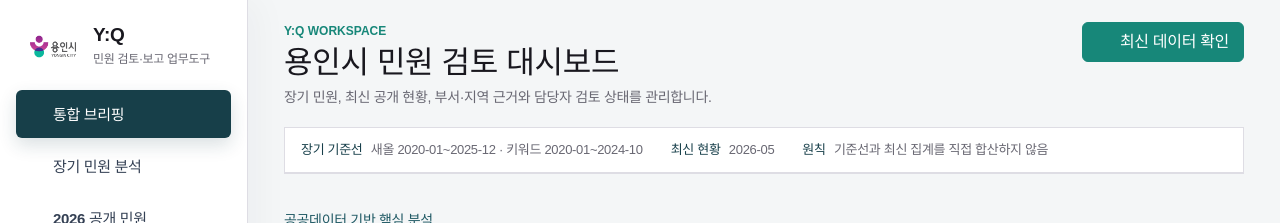
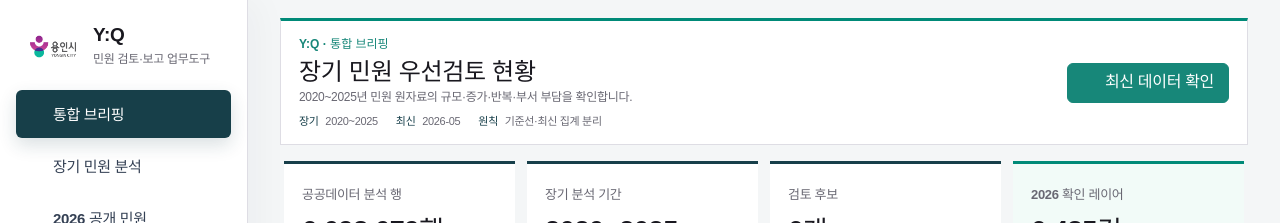
Before and after one commit to dytc880915-commits/y-priority-ai-demo, a React (Vite) app: page / in a window 1280 px wide. Shown: the top 223 px of the page. Built offline with nearby package versions, Linux system fonts and the light colour scheme; some icons are missing.

Commit message:
Consolidate dashboard headers for more workspace

```diff
--- a/src/UnifiedApp.tsx
+++ b/src/UnifiedApp.tsx
@@ -30,6 +30,16 @@ const pages: Array<{ id: PageId; label: string; icon: typeof ChartLine }> = [
   { id: "report", label: "실행 보고", icon: BookOpen },
   { id: "sources", label: "데이터 근거", icon: Download },
 ];
+const pageMeta: Record<PageId, { title: string; description: string }> = {
+  overview: { title: "장기 민원 우선검토 현황", description: "2020~2025년 민원 원자료의 규모·증가·반복·부서 부담을 확인합니다." },
+  trend: { title: "장기 민원 추세 분석", description: "전체는 공통 1~10월 연도별, 특정 연도는 월별로 비교합니다." },
+  official2026: { title: "2026년 공개 민원 분석", description: "용인시 공개 상세 6,435건을 장기점수와 분리해 최신 확인등급으로 분석합니다." },
+  operations: { title: "부서·지역 업무 부담", description: "처리부서와 민원명에 명시된 근거만 사용해 업무량과 지역 변화를 비교합니다." },
+  context: { title: "도시 맥락 지표", description: "인구·경제·뉴스·SNS 지표를 민원 원인이 아닌 검토 맥락으로 확인합니다." },
+  priority: { title: "통합 검토 큐", description: "장기 기준점수와 2026 최신 확인등급을 나란히 보고 담당자가 판단합니다." },
+  report: { title: "의사결정 메모", description: "선택 이슈의 장기 근거, 최신 확인, 담당자 상태를 보고서로 정리합니다." },
+  sources: { title: "데이터 근거와 한계", description: "사용 데이터의 출처·기간·역할과 해석 제한을 확인합니다." },
+};
 const liveUrl = "https://live-proxy-sooty.vercel.app/api/yongin-dashboard";
 const number = (value: number) => new Intl.NumberFormat("ko-KR").format(value);
 const month = (value: string) =>
@@ -299,13 +309,15 @@ export default function UnifiedApp() {
       </aside>
       <main data-active-page={active}>
         <header className="topbar integrated-topbar">
-          <div>
-            <span className="product-kicker">Y:Q WORKSPACE</span>
-            <h1>용인시 민원 검토 대시보드</h1>
-            <p>
-              장기 민원, 최신 공개 현황, 부서·지역 근거와 담당자 검토 상태를
-              관리합니다.
-            </p>
+          <div className="workspace-heading">
+            <span className="product-kicker">Y:Q · {pages.find((page) => page.id === active)?.label}</span>
+            <h1>{pageMeta[active].title}</h1>
+            <p>{pageMeta[active].description}</p>
+            <div className="compact-meta">
+              <span><b>장기</b> 2020~2025</span>
+              <span><b>최신</b> {month(official.latestMonth)}</span>
+              <span><b>원칙</b> 기준선·최신 집계 분리</span>
+            </div>
           </div>
           <button
             className="official-refresh"
@@ -321,21 +333,6 @@ export default function UnifiedApp() {
             {refresh.message}
           </div>
         )}
-        <div className="data-period-strip">
-          <span>
-            <b>장기 기준선</b> 새올 {data.baseline.period.saeol.min}~
-            {data.baseline.period.saeol.max} · 키워드{" "}
-            {data.baseline.period.keyword.min}~
-            {data.baseline.period.keyword.max}
-          </span>
-          <span>
-            <b>최신 현황</b> {month(official.latestMonth)}
-          </span>
-          <span>
-            <b>원칙</b> 기준선과 최신 집계를 직접 합산하지 않음
-          </span>
-        </div>
-
         <section id="overview" className="section-block">
           <div className="section-title">
             <span>공공데이터 기반 핵심 분석</span>
--- a/src/styles.css
+++ b/src/styles.css
@@ -543,8 +543,15 @@ td small { font-size: 12px; }
 .bundle-status span, .bundle-status small { display: block; color: var(--muted); font-size: 11px; }
 .bundle-status strong { display: block; margin: 2px 0; color: var(--integrated-green); font-size: 23px; }
 .bundle-status p { margin: 2px 0 5px; font-weight: 800; }
-.integrated-topbar { align-items: flex-start; }
-.integrated-topbar h1 { font-size: 31px; }
+.integrated-topbar { max-width: none; margin: -4px -4px 0; padding: 14px 18px; align-items: center; border: 1px solid var(--line); border-top: 3px solid var(--integrated-green); background: #fff; }
+.integrated-topbar h1 { margin-top: 1px; font-size: 24px; }
+.integrated-topbar p { margin-top: 1px; font-size: 12px; }
+.workspace-heading { min-width: 0; }
+.compact-meta { display: flex; gap: 18px; margin-top: 7px; color: var(--muted); font-size: 11px; }
+.compact-meta span { white-space: nowrap; }
+.compact-meta b { margin-right: 4px; color: var(--integrated-navy); }
+.unified-app .section-block { padding-top: 16px; border-top: 0; }
+.unified-app .section-title { display: none; }
 .data-period-strip { display: flex; gap: 28px; margin: 14px 0 0; padding: 12px 16px; border: 1px solid var(--line); background: #fff; color: var(--muted); font-size: 13px; }
 .data-period-strip b { margin-right: 5px; color: var(--integrated-navy); }
 .integrated-kpi { min-height: 126px; padding: 18px; border-top: 3px solid var(--integrated-navy); background: #fff; }
@@ -672,6 +679,10 @@ td small { font-size: 12px; }
 }
 @media (max-width: 760px) {
   .bundle-status { display: none; }
+  .integrated-topbar { margin: 0; padding: 12px; }
+  .integrated-topbar h1 { font-size: 20px; }
+  .integrated-topbar .official-refresh { width: 100%; margin-top: 10px; }
+  .compact-meta { gap: 8px; overflow-x: auto; }
   .data-period-strip { display: block; }
   .data-period-strip span { display: block; margin: 4px 0; }
   .briefing-grid, .operations-grid, .context-columns { grid-template-columns: 1fr; }
```
